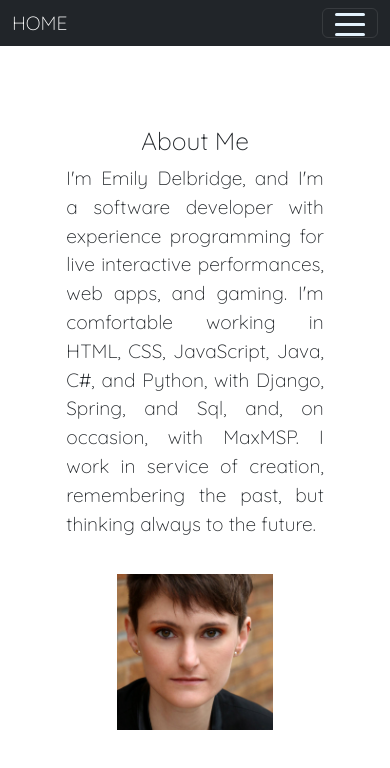
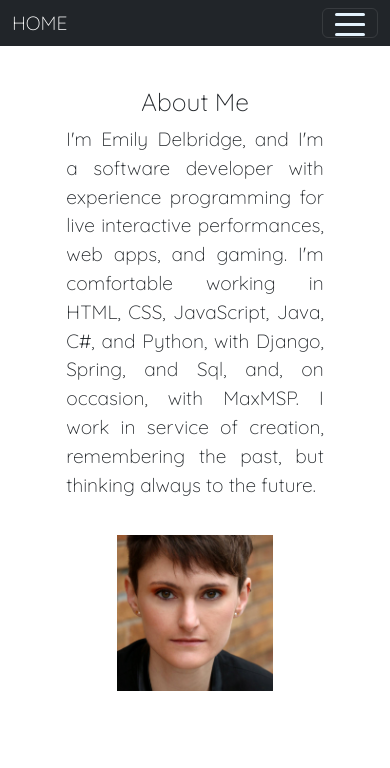
Before and after one commit to em-twines/ProfessionalWebsite, a React (Create React App) app in the folder frontend/: page /about in a window 390 px wide. Shown: the top 768 px of the page. Built offline with nearby package versions, Linux system fonts and the light colour scheme.

Commit message:
touch-ups to styling in about me

```diff
--- a/frontend/src/App.scss
+++ b/frontend/src/App.scss
@@ -197,21 +197,14 @@ a:hover {
 
 .animated-icon1 span {
   background: #2d7ef7;
-
 }
 
 .animated-icon2 span {
   background: #e3f2fd;
-  z-index: 30;
-  position: fixed;
-
 }
 
 .animated-icon3 span {
   background: #f3e5f5;
-  z-index: 30;
-  position: fixed;
-
 }
 
 .animated-icon1 span:nth-child(1) {
@@ -692,7 +685,8 @@ a:hover {
 
       background-image: url("../vanilla_website_materials/images/untwined_stretched1.png");
       background-size: cover;
-      height: calc(100vh - 2.5rem);
+      // height: calc(100vh - 2.5rem);
+      height: 100vh;
       width: 100vw;
     }
 
@@ -708,6 +702,7 @@ a:hover {
 
     .name{
         font-size: 3rem;
+        padding-top: 5rem
     }
 
     .title{
@@ -1022,7 +1017,7 @@ a:hover {
     margin-left: auto;
     margin-right: auto;
     margin-bottom: 10vw;
-    padding-top: 10vw;
+    padding-top: 12vw;
     padding-left: 10vw;
     padding-right: 10vw;
     padding-bottom: 10vw;
@@ -1085,7 +1080,7 @@ a:hover {
       margin-left: auto;
       margin-right: auto;
       margin-bottom: 10vw;
-      padding-top: 10vw;
+      padding-top: 0vw;
       padding-left: 10vw;
       padding-right: 10vw;
       padding-bottom: 10vw;
--- a/frontend/src/Components/NavBar.jsx
+++ b/frontend/src/Components/NavBar.jsx
@@ -83,7 +83,7 @@ export default function NavBar() {
                 to="/projects"
                 style={{ textDecoration: "none", color: "white" }}
               >
-                <Button className=" border-bottom m-1 nav-bar-link ">
+                <Button className=" border-bottom m-1 nav-bar-link" onClick={() => setShowAnimated2(!showAnimated2)}>
                   PROJECTS{" "}
                 </Button>
               </Link>
@@ -92,7 +92,7 @@ export default function NavBar() {
                 to="/about"
                 style={{ textDecoration: "none", color: "white" }}
               >
-                <Button className="border-bottom m-1 nav-bar-link">
+                <Button className="border-bottom m-1 nav-bar-link" onClick={() => setShowAnimated2(!showAnimated2)}>
                   ABOUT{" "}
                 </Button>
               </Link>
```
